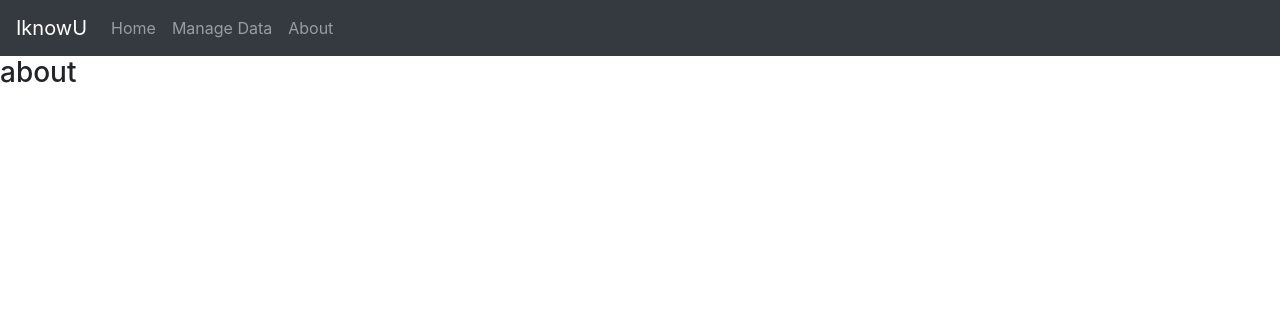
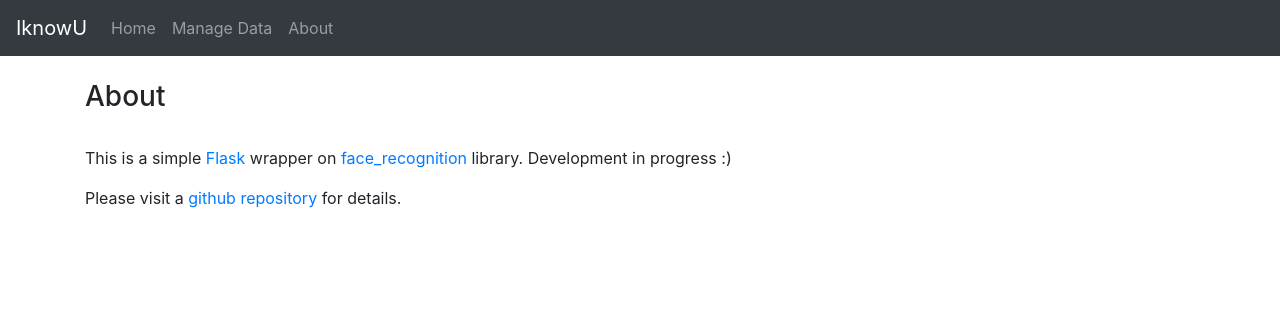
Before and after one commit to robotautas/fr, a Flask app: page /about in a window 1280 px wide. Shown: the top 316 px of the page. Run offline with Flask 2, Linux system fonts and the light colour scheme; parts of the project's set-up code (start-up, migrations or seed data) failed here and were passed over; some libraries are stand-ins or nearby versions.

Commit message:
added few lines in About page, made Result page look better

```diff
--- a/templates/about.html
+++ b/templates/about.html
@@ -11,10 +11,14 @@
 
 
 
-
-
-<h3>about</h3>
-
+<div class="container">
+<br/>
+<h3>About</h3>
+<br/>
+<p>This is a simple <a href="http://flask.pocoo.org/">Flask</a> wrapper on
+    <a href="http://pypi.org/project/face_recognition/">face_recognition</a> library. Development in progress :)</p>
+<p>Please visit a <a href="https://github.com/robotautas/fr">github repository</a> for details.</p>
+</div>
 
 
 
--- a/templates/add_data.html
+++ b/templates/add_data.html
@@ -18,6 +18,8 @@
         </form>
       </div>
 
+
+
 {% endblock %}
 {% block scripts %}
 {{ super() }}
```
Also changed, not shown: templates/result.html (+18 -5 lines).
